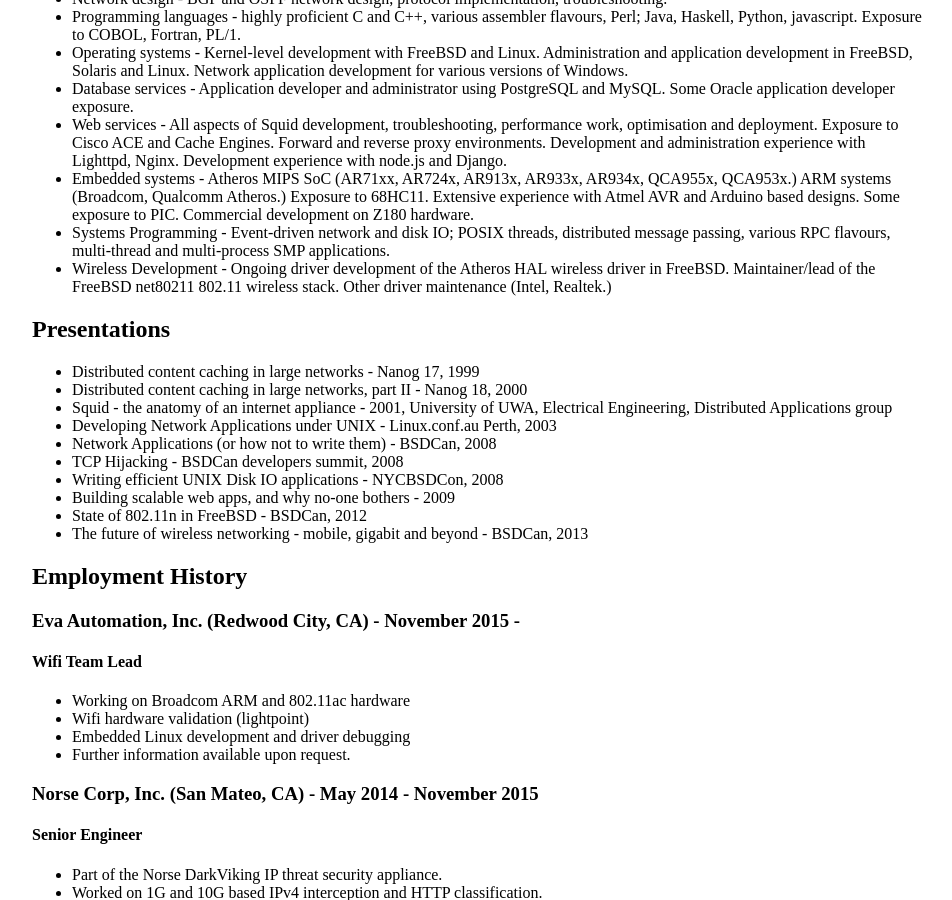
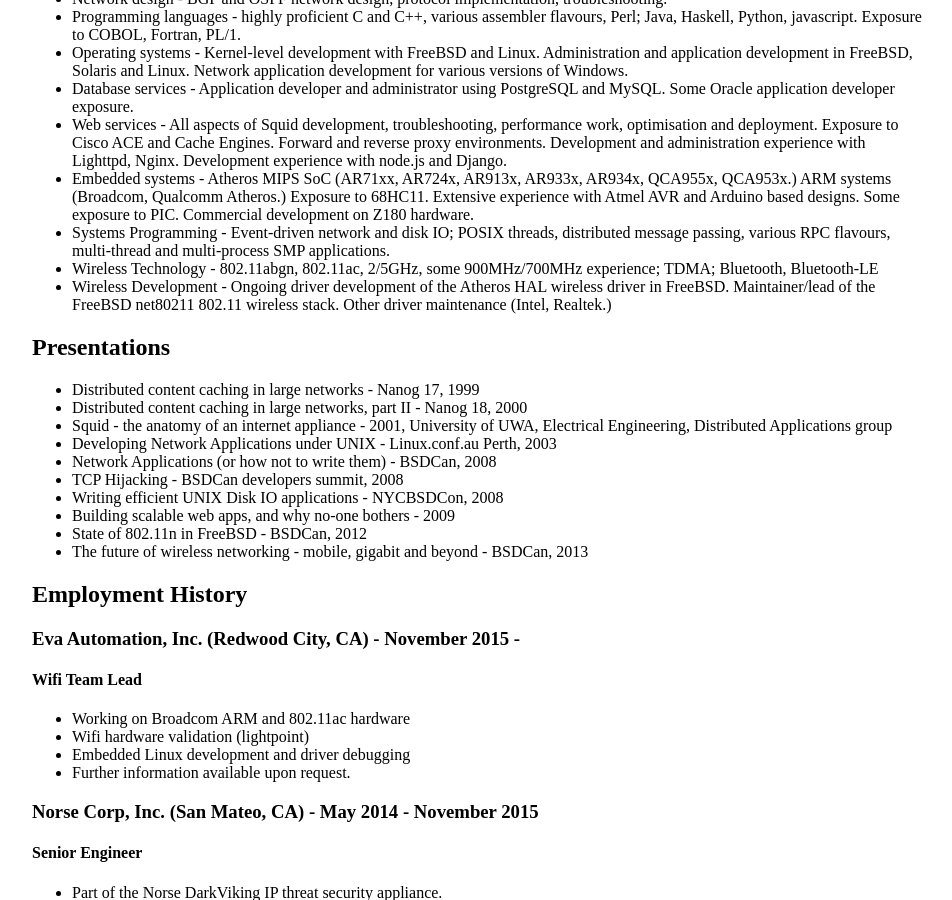
Before and after one commit to erikarn/erikarn.github.io, a Jekyll site: the page built from cv.md, in a window 1280 px wide and 900 px high, scrolled down 850 px. Shown: the whole window, without its empty margins (160-1112 px from the left). Built offline with Jekyll 4.4.1, drawn with Linux system fonts in a browser that asks for light colours.

Commit message:
Add more stuff

```diff
--- a/cv.md
+++ b/cv.md
@@ -39,6 +39,7 @@
 * Web services - All aspects of Squid development, troubleshooting, performance work, optimisation and deployment. Exposure to Cisco ACE and Cache Engines. Forward and reverse proxy environments. Development and administration experience with Lighttpd, Nginx. Development experience with node.js and Django.
 * Embedded systems - Atheros MIPS SoC (AR71xx, AR724x, AR913x, AR933x, AR934x, QCA955x, QCA953x.) ARM systems (Broadcom, Qualcomm Atheros.) Exposure to 68HC11. Extensive experience with Atmel AVR and Arduino based designs. Some exposure to PIC. Commercial development on Z180 hardware.
 * Systems Programming - Event-driven network and disk IO; POSIX threads, distributed message passing, various RPC flavours, multi-thread and multi-process SMP applications.
+* Wireless Technology - 802.11abgn, 802.11ac, 2/5GHz, some 900MHz/700MHz experience; TDMA; Bluetooth, Bluetooth-LE
 * Wireless Development - Ongoing driver development of the Atheros HAL wireless driver in FreeBSD. Maintainer/lead of the FreeBSD net80211 802.11 wireless stack. Other driver maintenance (Intel, Realtek.)
 
 ## Presentations
```
